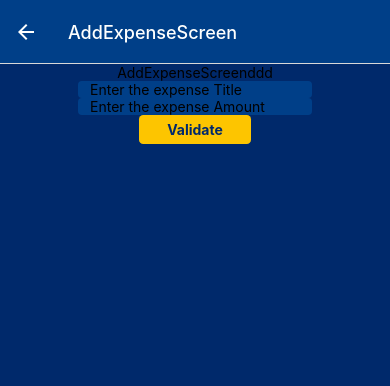
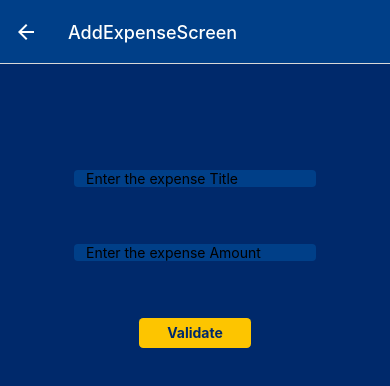
Before and after one commit to washtakzo/expense-tracker-app, a React Native app: screen /AddExpenseScreen in a window 390 px wide. Shown: the top 386 px of the page. Built offline with nearby package versions, Linux system fonts and the light colour scheme.

Commit message:
Style : update

```diff
--- a/screens/AddExpenseScreen.tsx
+++ b/screens/AddExpenseScreen.tsx
@@ -1,4 +1,4 @@
-import { StyleSheet, Text, View, TextInput } from "react-native";
+import { StyleSheet, Text, View, TextInput, Dimensions } from "react-native";
 import React from "react";
 import { themeColors } from "../utils/colors";
 import CustomButton from "../components/CustomButton";
@@ -43,15 +43,16 @@ const AddExpenseScreen = () => {
 
   return (
     <View style={styles.screen}>
-      <Text>AddExpenseScreenddd</Text>
+      <View style={styles.emptySpaceSmall}></View>
+      <View style={styles.container}>
         <TextInput
-        style={styles.titleInput}
+          style={styles.input}
           value={title}
           onChangeText={onChangeTitle}
           placeholder="Enter the expense Title"
         />
         <TextInput
-        style={styles.titleInput}
+          style={styles.input}
           value={amount}
           onChangeText={onChangeAmount}
           placeholder="Enter the expense Amount"
@@ -64,21 +65,36 @@ const AddExpenseScreen = () => {
           Validate
         </CustomButton>
       </View>
+      <View style={styles.emptySpaceLarge}></View>
+    </View>
   );
 };
 
 export default AddExpenseScreen;
 
+const deviceWidth = Dimensions.get("window").width;
+
 const styles = StyleSheet.create({
   screen: {
-    flex: 1,
-    alignItems: "center",
+    flex: 100,
     backgroundColor: themeColors.primaryDark,
   },
-  titleInput: {
+  container: {
+    flex: 30,
+    justifyContent: "space-around",
+    alignItems: "center",
+  },
+  emptySpaceLarge: {
+    flex: 60,
+    width: "100%",
+  },
+  emptySpaceSmall: {
+    flex: 10,
+    width: "100%",
+  },
+  input: {
     backgroundColor: themeColors.secondaryDark,
     borderRadius: 4,
-    width: "60%",
     paddingHorizontal: 12,
   },
 });
```
Lines whose indentation alone changed are shown as unchanged.
